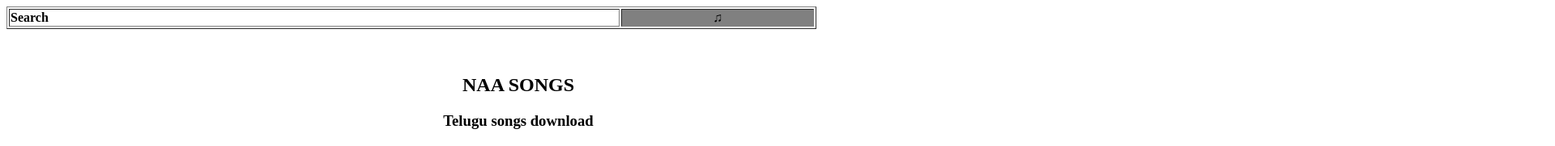
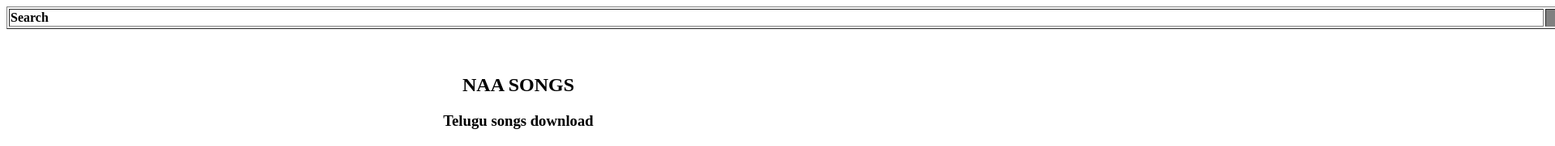
Before and after one commit to Kamalesh-Kandregula/My-html., a plain HTML site: page folder.html/Home.html in a window 1280 px wide. Shown: the top 181 px of the page at 81% size, 1920 px wide, since content can reach past the window. Drawn offline with Linux system fonts and the light colour scheme.

Commit message:
Update Home.html

```diff
--- a/folder.html/Home.html
+++ b/folder.html/Home.html
@@ -6,7 +6,7 @@
     <title>Document</title>
 </head>
 <body>
-    <table border = 1 width = "1000">
+    <table border = 1 width = "2500">
         <th align="left"> Search </th>
         <th bgcolor="grey">♫</th>
     </table>
```
